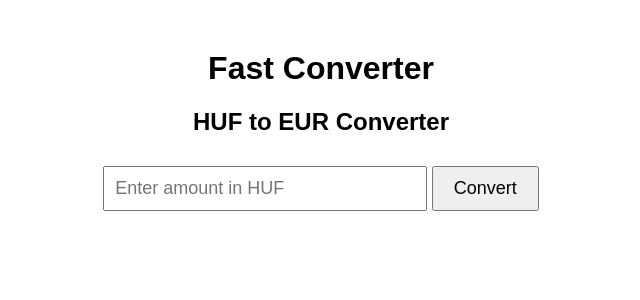
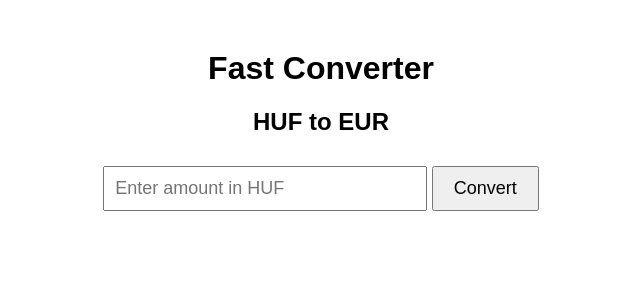
Before and after one commit to nyaridorina/EasyConvert, a Flask app: page / in a window 1280 px wide. Shown: the top 300 px of the page, without its empty margins (319-959 px from the left). Run offline with Flask 2, Linux system fonts and the light colour scheme.

Commit message:
Update index_1244.html

```diff
--- a/templates/index.html
+++ b/templates/index.html
@@ -39,13 +39,13 @@
     <h1>Fast Converter</h1>
 
     <form method="post" action="/">
-        <h2>HUF to EUR Converter</h2>
+        <h2>HUF to EUR</h2>
         <input type="number" name="huf_amount" placeholder="Enter amount in HUF" required step="0.01">
         <button type="submit">Convert</button>
     </form>
 
     {% if converted_value is not none %}
-        <p class="result">Converted Value: {{ converted_value }} EUR</p>
+        <p class="result"> {{ '%.2f' | format(converted_value) }} EUR</p>
     {% endif %}
 
     {% if api_error %}
```
